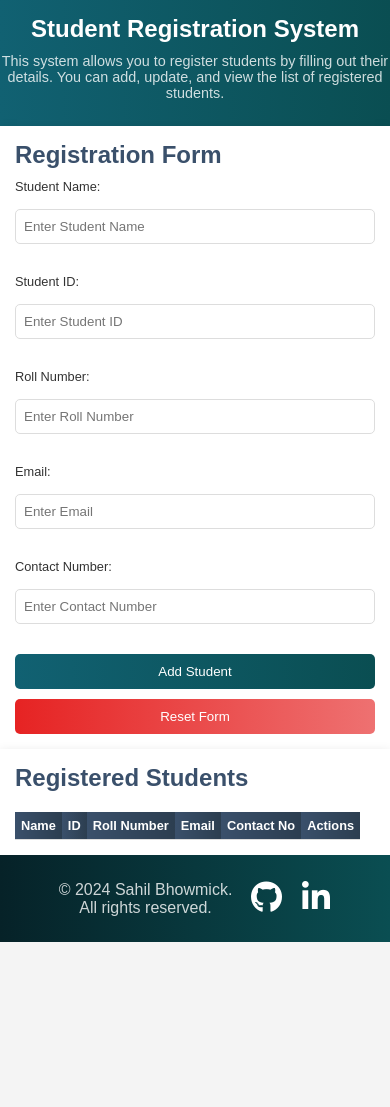
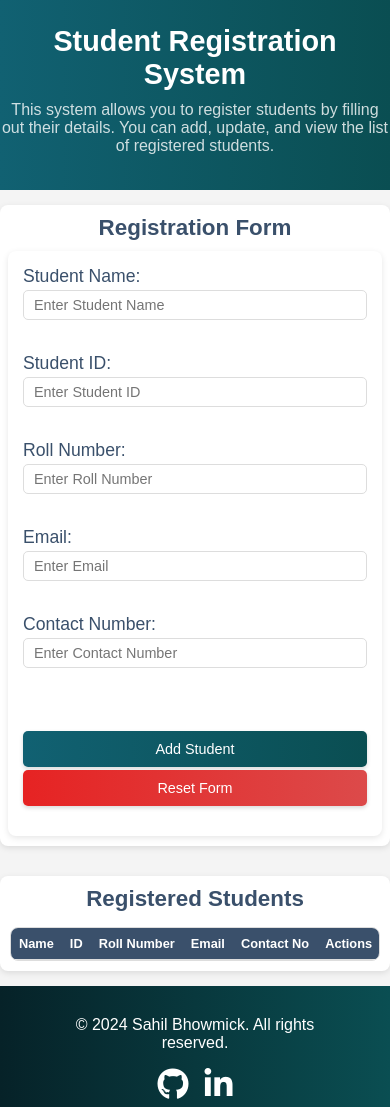
Before and after one commit to Sahil-Bhowmick/Student-Registration-System, a plain HTML site: page index.html in a window 390 px wide. Shown: the top 1107 px of the page. Before the commit the page ends 942 px from the top, so only its background shows below. Drawn offline with Linux system fonts and the light colour scheme.

Commit message:
Added responsive design

```diff
--- a/index.html
+++ b/index.html
@@ -19,6 +19,7 @@
       rel="stylesheet"
       href="https://cdnjs.cloudflare.com/ajax/libs/font-awesome/6.0.0-beta3/css/all.min.css"
     />
+    <link rel="icon" href="favicon.png" type="image/png" />
   </head>
   <body>
     <header>
@@ -28,17 +29,20 @@
         details. You can add, update, and view the list of registered students.
       </p>
     </header>
-    <div class="container">
-      <div class="form-container">
+
+    <main class="container">
+      <section class="form-container">
         <h2 class="section-title">Registration Form</h2>
-        <form id="studentForm" class="form">
+        <form id="studentForm" class="form" novalidate>
           <div>
             <label for="studentName">Student Name:</label>
             <input
               type="text"
               id="studentName"
               placeholder="Enter Student Name"
+              pattern="[A-Za-z\s]+"
               required
+              title="Please enter letters and spaces only"
             />
             <div class="error-message" id="nameError"></div>
           </div>
@@ -48,7 +52,9 @@
               type="text"
               id="studentID"
               placeholder="Enter Student ID"
+              pattern="\d+"
               required
+              title="Please enter a valid numeric ID"
             />
             <div class="error-message" id="idError"></div>
           </div>
@@ -58,24 +64,32 @@
               type="text"
               id="rollNumber"
               placeholder="Enter Roll Number"
+              pattern="\d+"
               required
+              title="Please enter a valid numeric roll number"
             />
             <div class="error-message" id="rollError"></div>
           </div>
           <div>
             <label for="email">Email:</label>
-
-            <input type="email" id="email" placeholder="Enter Email" required />
+            <input
+              type="email"
+              id="email"
+              placeholder="Enter Email"
+              required
+              title="Please enter a valid email address"
+            />
             <div class="error-message" id="emailError"></div>
           </div>
-
           <div>
             <label for="contactNo">Contact Number:</label>
             <input
               type="tel"
               id="contactNo"
               placeholder="Enter Contact Number"
+              pattern="\d{10}"
               required
+              title="Please enter a valid 10-digit contact number"
             />
             <div class="error-message" id="contactError"></div>
           </div>
@@ -87,8 +101,9 @@
             <button type="button" id="resetBtn">Reset Form</button>
           </div>
         </form>
-      </div>
-      <div class="table-container">
+      </section>
+
+      <section class="table-container">
         <h2 class="section-title">Registered Students</h2>
         <table id="studentTable" class="table">
           <thead>
@@ -103,8 +118,9 @@
           </thead>
           <tbody id="tableBody"></tbody>
         </table>
-      </div>
-    </div>
+      </section>
+    </main>
+
     <footer>
       <div class="footer-content">
         <p class="copyright">
@@ -119,7 +135,11 @@
           >
             <i class="fab fa-github"></i>
           </a>
-          <a href="#" target="_blank" aria-label="LinkedIn">
+          <a
+            href="https://www.linkedin.com/in/sahil-bhowmick"
+            target="_blank"
+            aria-label="LinkedIn"
+          >
             <i class="fab fa-linkedin-in"></i>
           </a>
         </div>
--- a/script.js
+++ b/script.js
@@ -4,6 +4,9 @@ document.addEventListener("DOMContentLoaded", () => {
   const updateBtn = document.getElementById("updateBtn");
   const resetBtn = document.getElementById("resetBtn");
   const tableBody = document.getElementById("tableBody");
+  const successMessage = document.createElement("div");
+  successMessage.id = "successMessage";
+  document.body.insertBefore(successMessage, document.body.firstChild);
   const students = JSON.parse(localStorage.getItem("students")) || [];
   let editIndex = -1;
 
@@ -15,6 +18,11 @@ document.addEventListener("DOMContentLoaded", () => {
     clearErrors();
 
     if (validateForm(student)) {
+      if (isDuplicateStudent(student)) {
+        alert("Student is already registered with this ID or email.");
+        return;
+      }
+
       students.push(student);
       updateLocalStorage();
       displayStudents();
@@ -72,27 +80,44 @@ document.addEventListener("DOMContentLoaded", () => {
     });
   }
 
+  function isDuplicateStudent(student) {
+    return students.some(
+      (existingStudent) =>
+        existingStudent.id === student.id ||
+        existingStudent.email === student.email
+    );
+  }
+
   function validateForm(student) {
     let isValid = true;
 
-    if (!student.name) {
-      showError("nameError", "Please enter the student's name.");
+    if (!student.name || !/^[A-Za-z\s]+$/.test(student.name)) {
+      showError(
+        "nameError",
+        "Please enter a valid student name (letters only)."
+      );
       isValid = false;
     }
-    if (!student.id) {
-      showError("idError", "Please enter the student ID.");
+    if (!student.id || !/^\d+$/.test(student.id)) {
+      showError("idError", "Please enter a valid student ID (numbers only).");
       isValid = false;
     }
-    if (!student.roll) {
-      showError("rollError", "Please enter the roll number.");
+    if (!student.roll || !/^\d+$/.test(student.roll)) {
+      showError(
+        "rollError",
+        "Please enter a valid roll number (numbers only)."
+      );
       isValid = false;
     }
     if (!student.email || !validateEmail(student.email)) {
       showError("emailError", "Please enter a valid email address.");
       isValid = false;
     }
-    if (!student.contact) {
-      showError("contactError", "Please enter the contact number.");
+    if (!student.contact || !/^\d{10}$/.test(student.contact)) {
+      showError(
+        "contactError",
+        "Please enter a valid 10-digit contact number."
+      );
       isValid = false;
     }
 
@@ -160,13 +185,13 @@ document.addEventListener("DOMContentLoaded", () => {
   }
 
   function showSuccessMessage(message) {
-    const successElement = document.getElementById("successMessage");
-    successElement.textContent = message;
-    successElement.style.display = "block";
+    successMessage.textContent = message;
+    successMessage.style.display = "block";
     setTimeout(() => {
-      successElement.style.display = "none";
-    }, 3000); // Hide after 3 seconds
+      successMessage.style.display = "none";
+    }, 3000);
   }
 });
+
 // Set the dynamic copyright year
 document.getElementById("currentYear").textContent = new Date().getFullYear();
--- a/style.css
+++ b/style.css
@@ -13,13 +13,6 @@ body {
   display: flex;
   flex-direction: column;
   min-height: 100vh;
-}
-
-/* Main Content Wrapper */
-.main-content {
-  flex: 1; /* Ensures main content expands to fill available space */
-  display: flex;
-  flex-direction: column;
 }
 
 /* Header Section */
@@ -61,7 +54,8 @@ header h1 {
   width: 70%;
   padding: 20px;
   background: #fff;
-  overflow-x: auto;
+  overflow-y: auto;
+  max-height: calc(100vh - 130px);
   box-shadow: 0 2px 10px rgba(0, 0, 0, 0.1);
 }
 
@@ -76,33 +70,22 @@ header h1 {
 .form {
   display: flex;
   flex-direction: column;
-  gap: 15px;
-}
-
-/* Form Section */
-.form {
-  display: flex;
-  flex-direction: column;
-  gap: 15px; /* Space between inputs */
+  gap: 10px;
 }
 
 /* Form Input and Label Styling */
 .form > div {
   display: flex;
-  align-items: center;
-  gap: 10px; /* Space between label and input */
+  flex-direction: column;
+  gap: 3px;
   width: 100%;
-}
-
-.form label {
-  width: 150px; /* Label width */
 }
 
 /* Uniform Input Styling */
 .form input {
-  width: 100%; /* Make input fields full width */
-  height: 40px; /* Set uniform height */
-  padding: 10px; /* Uniform padding */
+  width: 100%;
+  height: 30px;
+  padding: 15px;
   border: 1px solid #ddd;
   border-radius: 5px;
   transition: border-color 0.3s;
@@ -116,22 +99,23 @@ header h1 {
 
 /* Error Message Styling */
 .error-message {
-  color: red; /* Error message color */
-  font-size: 0.8em; /* Font size for error messages */
-  margin-top: 5px; /* Space between input and error message */
+  color: red;
+  font-size: 0.8em;
+  margin-top: 3px;
 }
 
 /* Form Buttons */
 .form-buttons {
   display: flex;
   justify-content: space-between;
+  padding-top: 10px;
 }
 
 /* Button Styling */
 button {
   background: linear-gradient(90deg, #116172, #0a4e52);
   color: white;
-  padding: 10px 15px;
+  padding: 10px 20px;
   border: none;
   border-radius: 5px;
   cursor: pointer;
@@ -144,11 +128,11 @@ button:hover {
 
 /* Reset Button Styling */
 #resetBtn {
-  background: linear-gradient(90deg, #e62323, #ee7171); /* Red gradient */
+  background: linear-gradient(90deg, #e62323, #dc4a4a);
 }
 
 #resetBtn:hover {
-  background: linear-gradient(90deg, #cc0000, #ff4d4d);
+  background: linear-gradient(90deg, #cc0000, #bd2b2b);
 }
 
 /* Table Styling */
@@ -160,7 +144,7 @@ button:hover {
 
 .table th,
 .table td {
-  padding: 12px;
+  padding: 10px;
   text-align: left;
   border-bottom: 1px solid #ddd;
 }
@@ -174,27 +158,13 @@ button:hover {
   background-color: #f1f1f1;
 }
 
-/* Action Buttons */
-.actions button {
-  background: transparent;
-  border: none;
-  color: #116172;
-  cursor: pointer;
-}
-
-.actions button:hover {
-  color: #0a4e52;
-}
-
 /* Footer Section */
 footer {
-  /* background: linear-gradient(90deg, #2d2d2d, #404040); */
   background: linear-gradient(90deg, #062228, #0a4e52);
   color: white;
   text-align: center;
   padding: 15px 0;
   width: 100%;
-  position: relative;
 }
 
 .footer-content {
@@ -218,27 +188,46 @@ footer {
 }
 
 .social-links a:hover {
-  color: #1e90ff; /* Light blue hover effect */
-}
-
-/* Copyright Text */
-footer p {
-  font-size: 1em;
-  opacity: 0.8;
+  color: #1e90ff;
 }
 
 /* Responsive Adjustments */
 @media (max-width: 1024px) {
+  /* Adjusting Layout for Tablets */
+  .container {
+    flex-direction: column;
+    height: auto;
+  }
+
   .form-container {
-    width: 40%;
+    width: 100%;
+    border: none;
+    padding: 20px 10px;
+    box-shadow: none;
   }
 
   .table-container {
-    width: 60%;
+    width: 100%;
+    margin-top: 15px;
+    padding: 20px 10px;
+    box-shadow: none;
+  }
+
+  .section-title {
+    font-size: 1.4em;
+  }
+
+  header h1 {
+    font-size: 1.8em;
+  }
+
+  .description {
+    font-size: 1em;
   }
 }
 
 @media (max-width: 768px) {
+  /* Adjusting Layout for Mobile Devices */
   .container {
     flex-direction: column;
     height: auto;
@@ -248,79 +237,173 @@ footer p {
   .table-container {
     width: 100%;
     padding: 15px;
-    border: none;
+    margin: 15px 0;
+    box-shadow: 0 2px 6px rgba(0, 0, 0, 0.1);
+    border-radius: 8px;
   }
 
-  header h1 {
-    font-size: 1.5em;
+  .section-title {
+    font-size: 1.6em;
+    text-align: center;
+    margin-bottom: 15px;
   }
 
-  .description {
-    font-size: 0.9em;
+  /* Form Section Styling */
+  .form {
+    padding: 20px;
+    background: #ffffff;
+    border-radius: 8px;
+    box-shadow: 0 2px 6px rgba(0, 0, 0, 0.1);
   }
 
   .form > div {
-    flex-direction: column;
-    align-items: flex-start;
+    margin-bottom: 15px;
   }
 
   .form label {
-    width: auto;
-    margin-bottom: 5px;
+    font-size: 1.1em;
+    color: #3a506b;
   }
 
   .form input {
-    width: 100%;
-    height: 40px;
+    padding: 12px;
+    font-size: 1em;
+    border-radius: 5px;
+    border: 1px solid #ddd;
+  }
+
+  /* Error Message */
+  .error-message {
+    margin-top: 5px;
+    font-size: 0.85em;
   }
 
   .form-buttons {
     flex-direction: column;
     gap: 10px;
+    margin-top: 20px;
   }
 
   button {
     width: 100%;
-    padding: 12px 0;
+    padding: 12px;
+    font-size: 1em;
+    box-shadow: 0 2px 4px rgba(0, 0, 0, 0.15);
+    border-radius: 5px;
+  }
+
+  /* Table Section Styling */
+  .table-container {
+    padding: 15px;
   }
 
   .table {
     display: block;
+    width: 100%;
     overflow-x: auto;
+    margin-top: 15px;
+    border-radius: 8px;
+    border: 1px solid #ddd;
+  }
+
+  .table th,
+  .table td {
+    padding: 10px 12px;
+    font-size: 0.9em;
+    white-space: nowrap;
+  }
+
+  .table th {
+    background: #3a506b;
+    color: white;
+    text-align: center;
+  }
+
+  .table tr {
+    background-color: #f9f9f9;
+    border-bottom: 1px solid #ddd;
+    transition: background-color 0.3s;
+  }
+
+  .table tr:hover {
+    background-color: #e2e2e2;
+  }
+
+  /* Table Actions Buttons */
+  .actions button {
+    padding: 10px;
+    font-size: 0.85em;
+    border-radius: 4px;
+    margin: 5px;
+  }
+
+  .actions button:hover {
+    background: #116172;
+    color: white;
+  }
+
+  /* Footer Adjustments */
+  footer {
+    padding: 20px 10px;
+    border-radius: 0px 0px 8px 8px;
+  }
+
+  .footer-content {
+    flex-direction: column;
+    text-align: center;
+    gap: 15px;
+  }
+
+  .social-links {
+    justify-content: center;
+  }
+
+  .social-links a {
+    margin: 0 8px;
+    font-size: 2em;
+  }
+}
+
+@media (max-width: 480px) {
+  /* Very Small Mobile Adjustments */
+  .section-title {
+    font-size: 1.4em;
+    margin-bottom: 10px;
+  }
+
+  /* Form Container Adjustments */
+  .form-container {
+    padding: 10px 8px;
+  }
+
+  .form {
+    padding: 15px;
+  }
+
+  .form input {
+    padding: 10px;
+    font-size: 0.9em;
+  }
+
+  button {
+    font-size: 0.9em;
+    padding: 10px 0;
+  }
+
+  .table-container {
+    padding: 10px;
   }
 
   .table th,
   .table td {
     padding: 8px;
-    font-size: 0.9em;
-  }
-}
-
-@media (max-width: 480px) {
-  header {
-    padding: 15px 0;
-  }
-
-  .form label {
-    font-size: 0.8em;
-  }
-
-  .form input {
-    height: 35px;
-    padding: 8px;
-  }
-
-  button {
-    padding: 10px 0;
-  }
-
-  .table th,
-  .table td {
-    padding: 6px;
     font-size: 0.8em;
   }
 
   .actions button {
-    font-size: 0.8em;
+    width: 80px;
+    font-size: 0.7em;
+    padding: 8px 3px;
+    border-radius: 4px;
   }
 }
```
Also changed, not shown: favicon.png (added).
